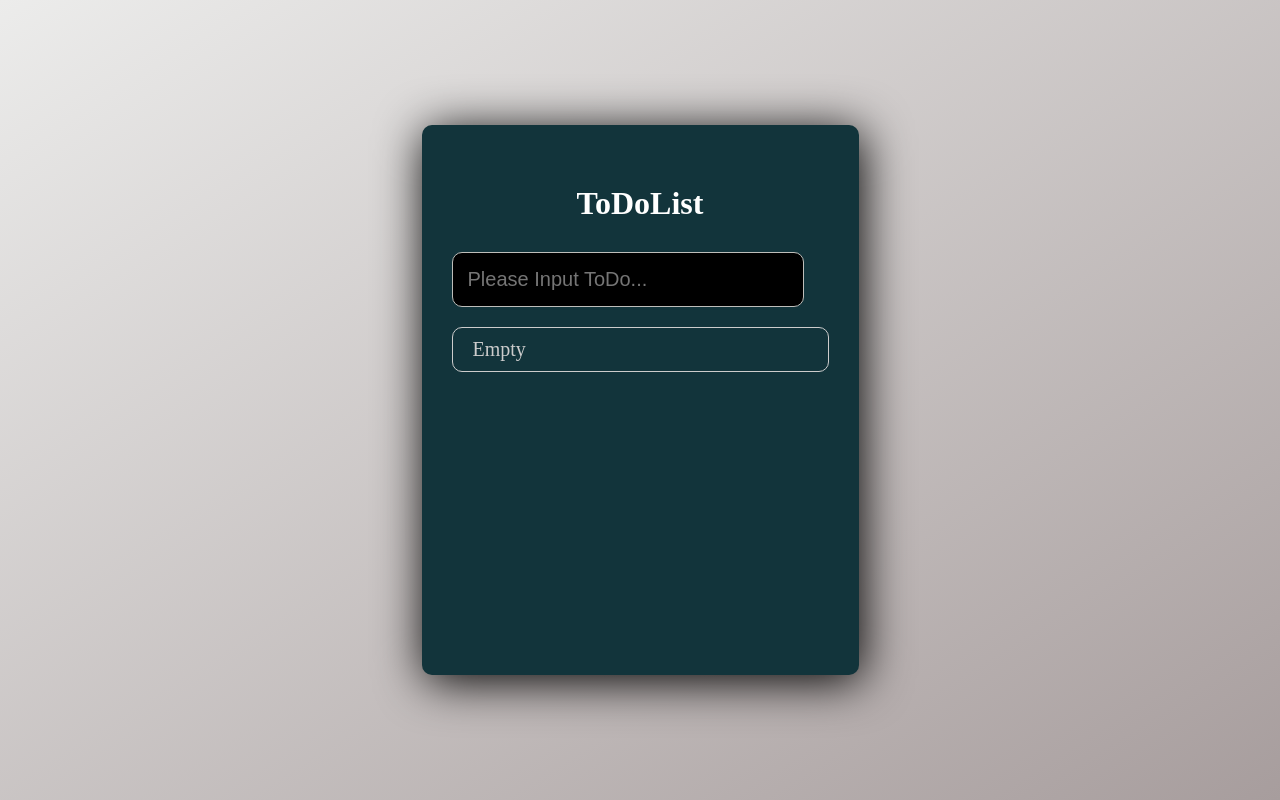
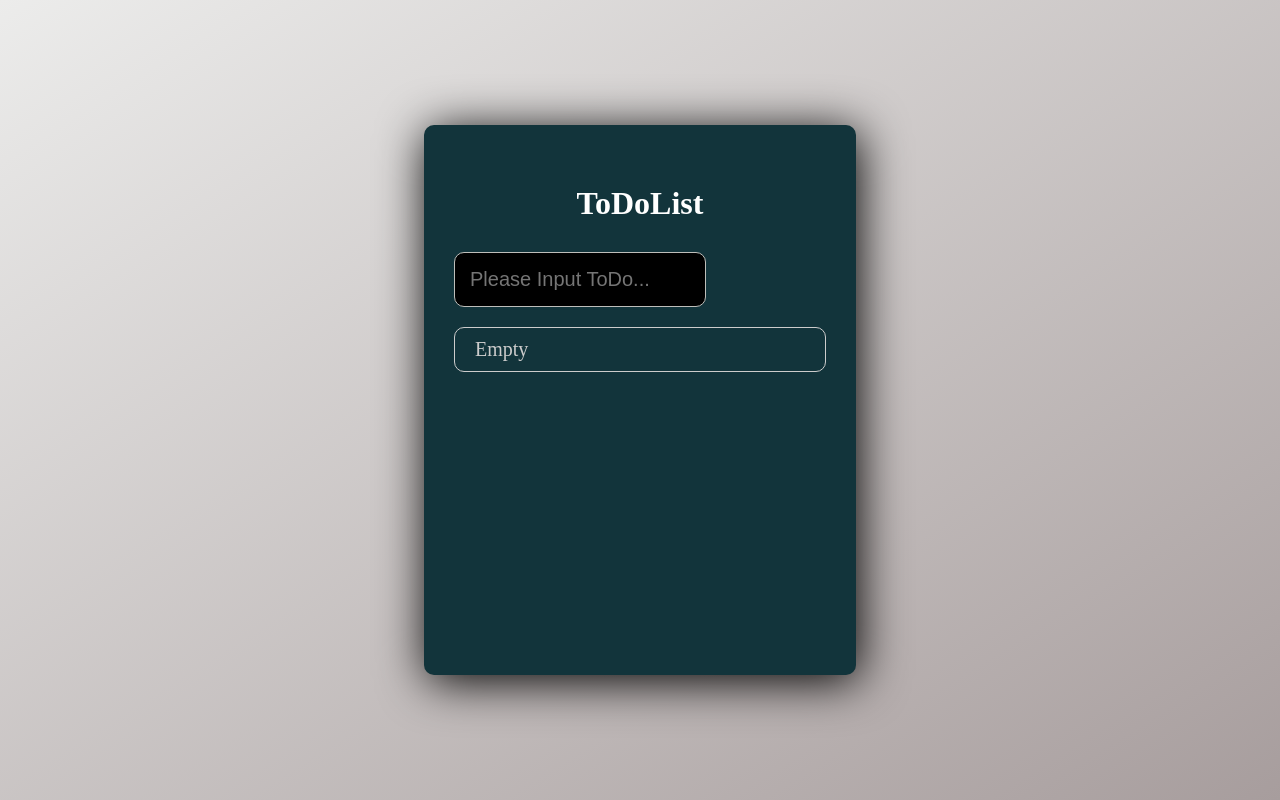
Before and after one commit to ThongMakara/react-todo-project, a React (Create React App) app: page / in a window 1280 px wide. Built offline with nearby package versions, Linux system fonts and the light colour scheme; the HTML template or start-up script is replaced by a standard one.

Commit message:
second commit

```diff
--- a/src/App.css
+++ b/src/App.css
@@ -30,9 +30,9 @@
 }
 .task-input {
   outline: none;
-  width: 320px;
+  width: 220px;
   padding: 15px;
-  margin-right: 25px;
+  margin-right: 120px;
   font-size: 20px;
   color: #fff;
   background-color: black;
```
